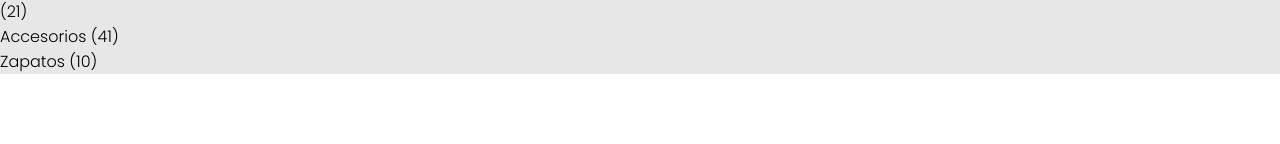
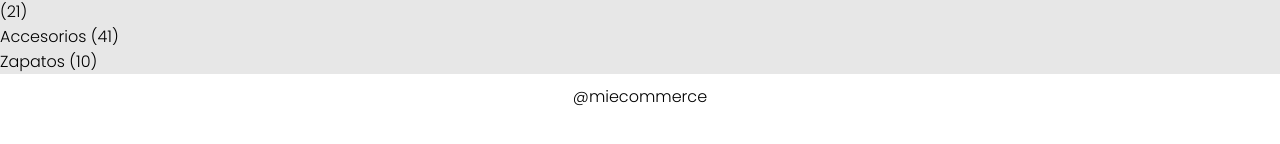
Before and after one commit to jhonnyquevedo/grid, a plain HTML site: page index.html in a window 1280 px wide. Shown: the part 160-304 px from the top of the page. Drawn offline with Linux system fonts and the light colour scheme.

Commit message:
Propuesta 1 footer

```diff
--- a/assets/css/style.css
+++ b/assets/css/style.css
@@ -27,4 +27,6 @@ main{
 
 footer{
     grid-area: footer;
+    text-align: center;
+    padding: 10px;
 }
--- a/index.html
+++ b/index.html
@@ -27,7 +27,7 @@
 
         </main>
 
-        <footer></footer>
+        <footer>@miecommerce</footer>
     </div>
 </body>
 </html>
```
